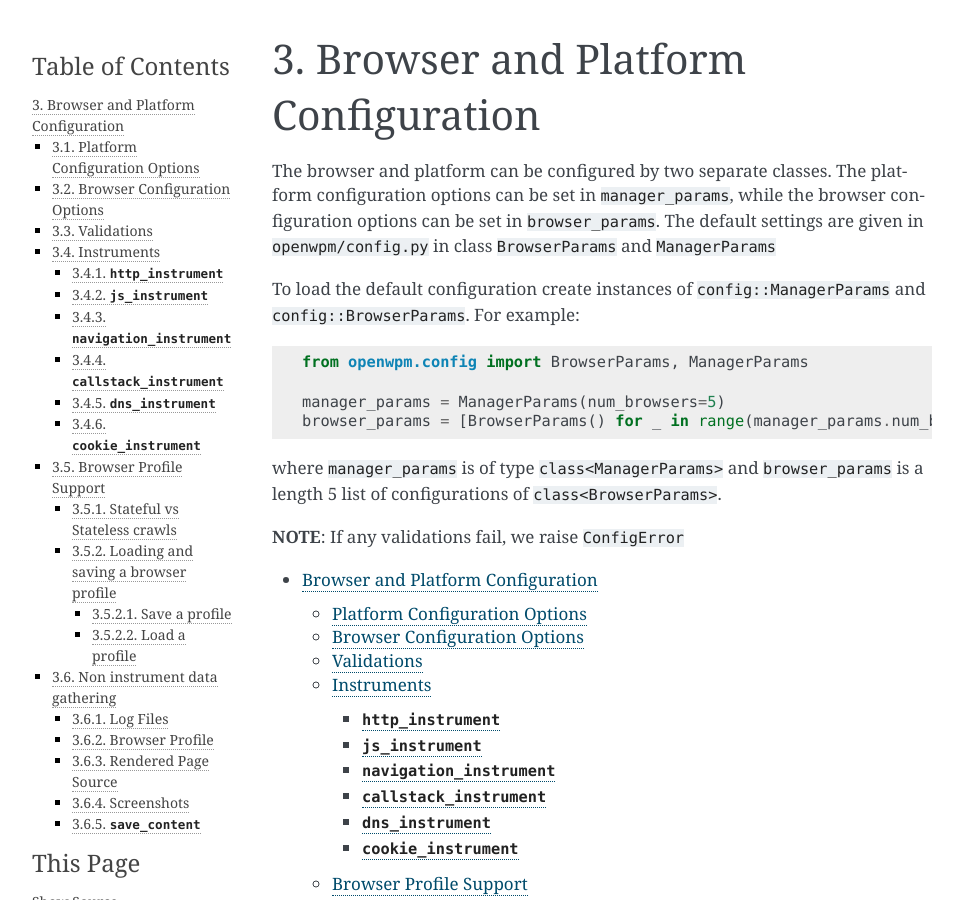
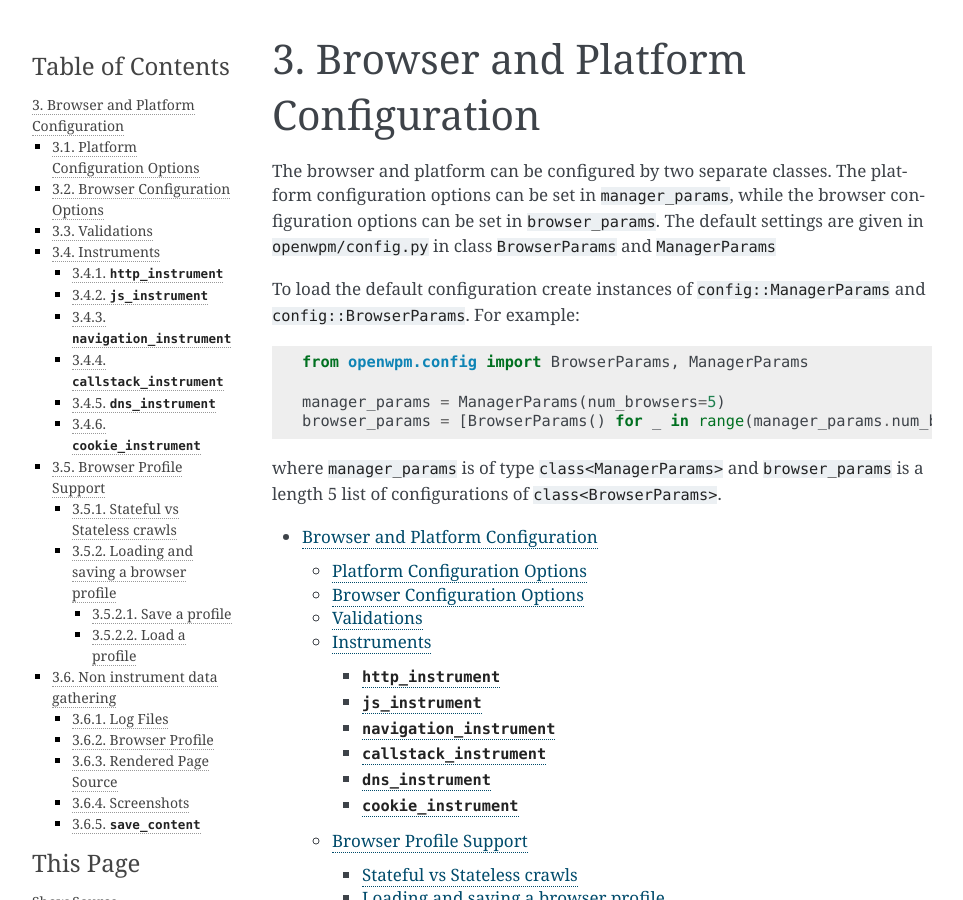
Before and after one commit to openwpm/OpenWPM, a Sphinx documentation site: the page built from docs/Configuration.md, in a window 1280 px wide and 900 px high. Shown: the whole window, without its empty margins (148-1111 px from the left). Built offline with Sphinx 7.4.7, drawn with Linux system fonts in a browser that asks for light colours; some of the changed text lies outside the part shown.

Commit message:
Moved NOTE

```diff
--- a/docs/Configuration.md
+++ b/docs/Configuration.md
@@ -16,8 +16,6 @@ browser_params = [BrowserParams() for _ in range(manager_params.num_browsers)]
 
 where `manager_params` is of type `class<ManagerParams>` and `browser_params` is a length 5 list
 of configurations of `class<BrowserParams>`.
-
-**NOTE**: If any validations fail, we raise `ConfigError`
 
 - [Browser and Platform Configuration](#browser-and-platform-configuration)
   - [Platform Configuration Options](#platform-configuration-options)
```
Also changed, not shown: other parts of docs/Configuration.md (+2 -0 lines).
